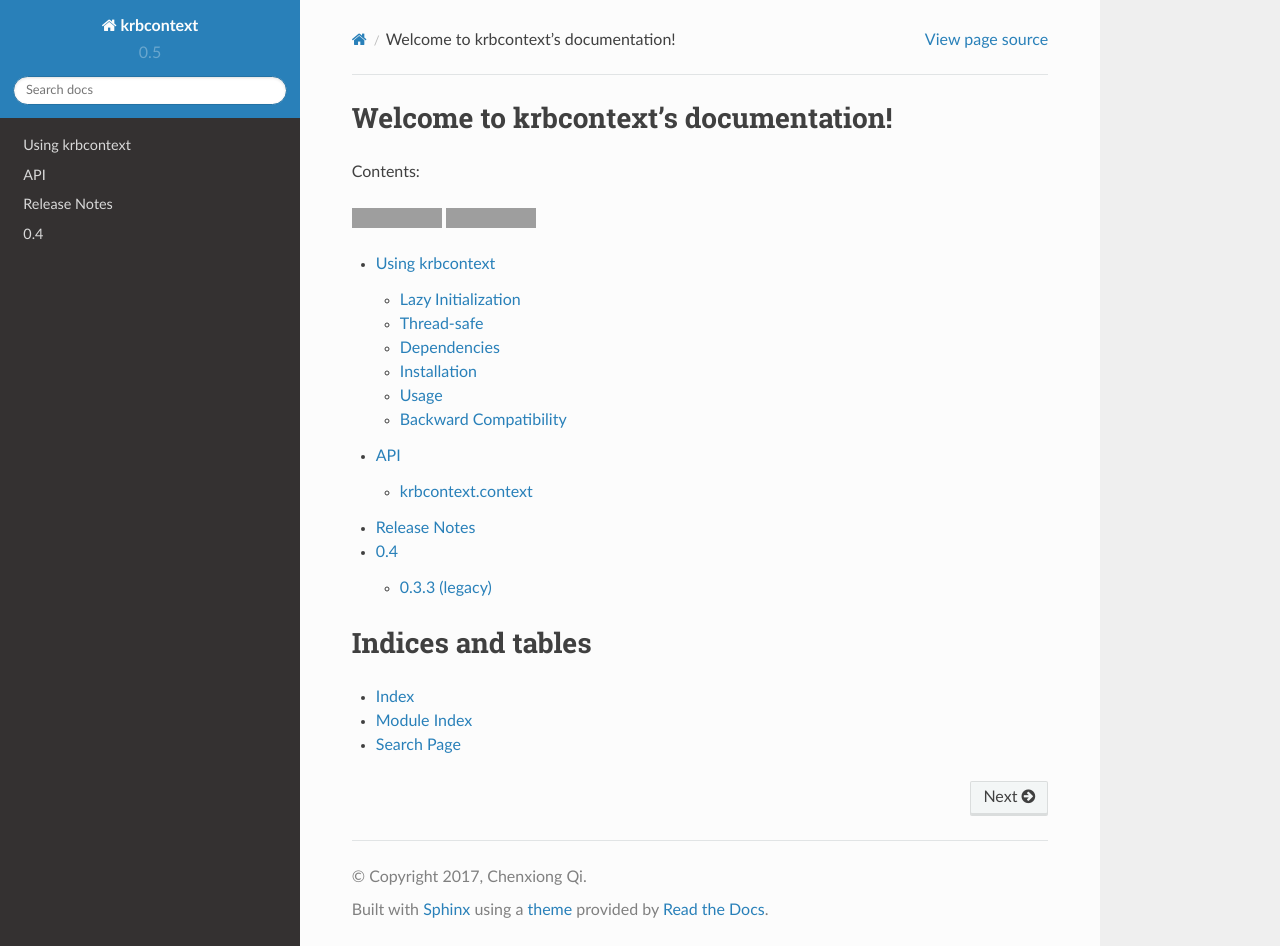
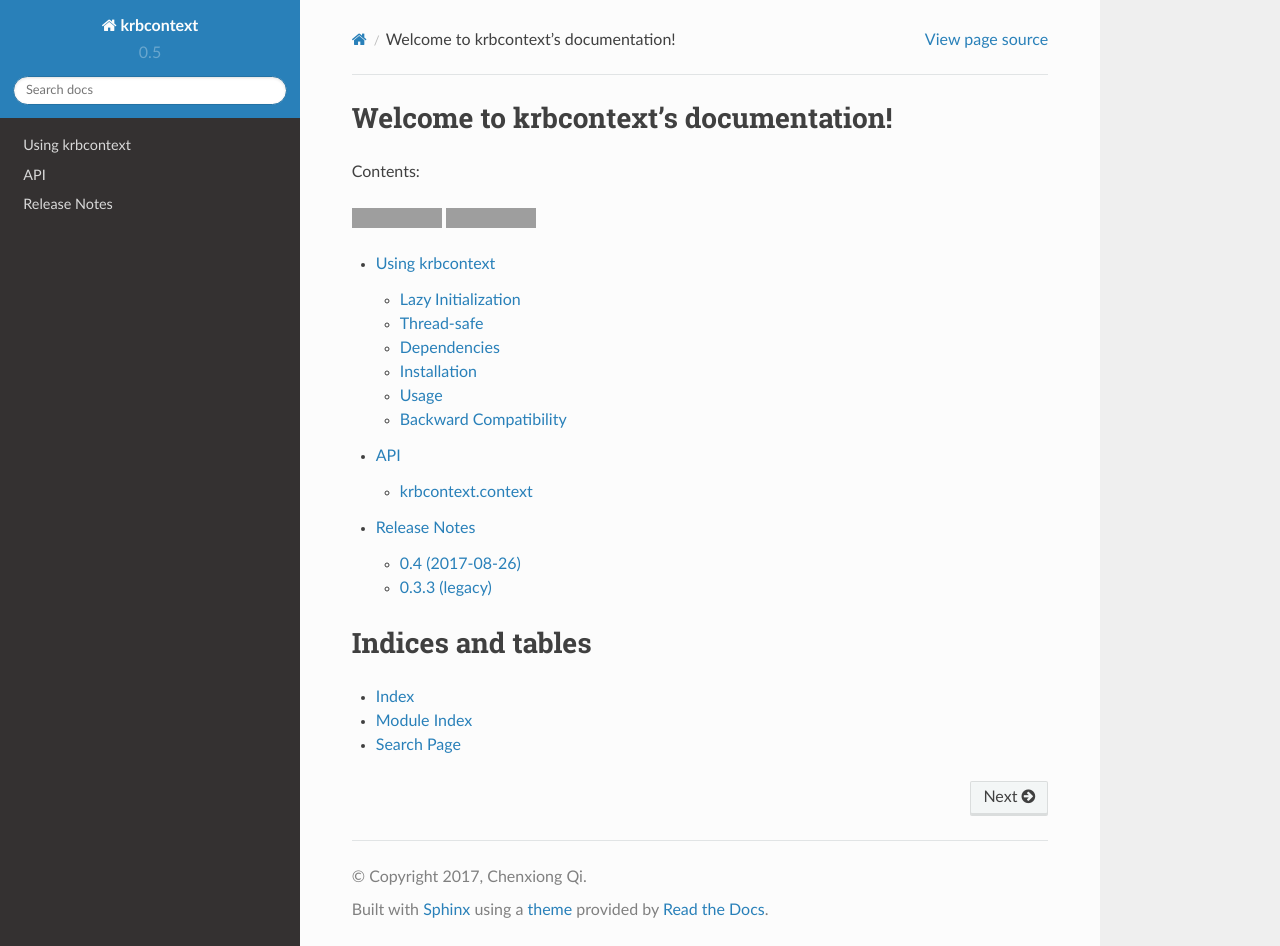
Before and after one commit to krbcontext/python-krbcontext, a Sphinx documentation site: the page built from docs/source/index.rst, in a window 1280 px wide and 946 px high. Built offline with Sphinx 7.4.7 and the Read the Docs theme 2.0.0, drawn with Linux system fonts in a browser that asks for light colours; grey boxes are pictures that could not be loaded.

Commit message:
Refine doc settings
Signed-off-by: Chenxiong Qi <qcxhome@gmail.com>

```diff
--- a/docs/source/conf.py
+++ b/docs/source/conf.py
@@ -155,7 +155,7 @@
 # Add any paths that contain custom static files (such as style sheets) here,
 # relative to this directory. They are copied after the builtin static files,
 # so a file named "default.css" will overwrite the builtin "default.css".
-html_static_path = ['_static']
+# html_static_path = ['_static']
 
 # Add any extra paths that contain custom files (such as robots.txt or
 # .htaccess) here, relative to this directory. These files are copied
@@ -317,11 +317,6 @@
 # Grouping the document tree into Texinfo files. List of tuples
 # (source start file, target name, title, author,
 #  dir menu entry, description, category)
-texinfo_documents = [
-    (master_doc, 'krbcontext', u'krbcontext Documentation',
-     author, 'krbcontext', 'One line description of project.',
-     'Miscellaneous'),
-]
 
 # Documents to append as an appendix to all manuals.
 #
--- a/docs/source/index.rst
+++ b/docs/source/index.rst
@@ -21,7 +21,6 @@
    api
    release-notes
 
-
 Indices and tables
 ==================
 
--- a/docs/source/release-notes.rst
+++ b/docs/source/release-notes.rst
@@ -1,8 +1,8 @@
 Release Notes
 =============
 
-0.4
-===
+0.4 (2017-08-26)
+----------------
 
 Migrate to ``python-gssapi``. ``python-krbV`` is no longer used.
 
```
